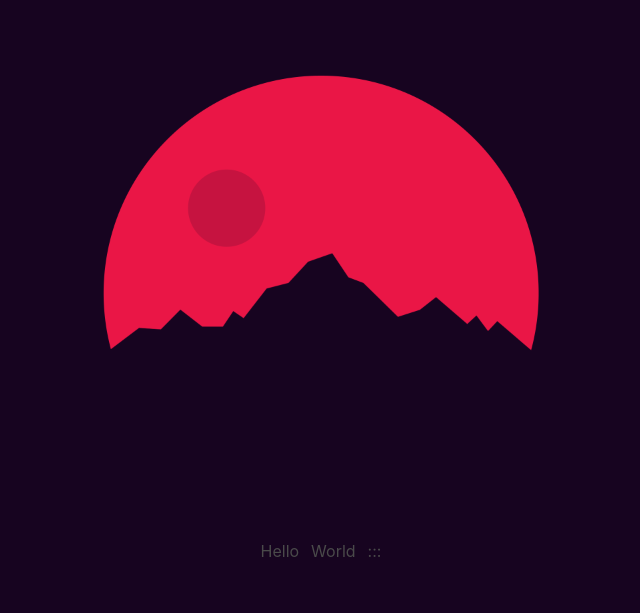
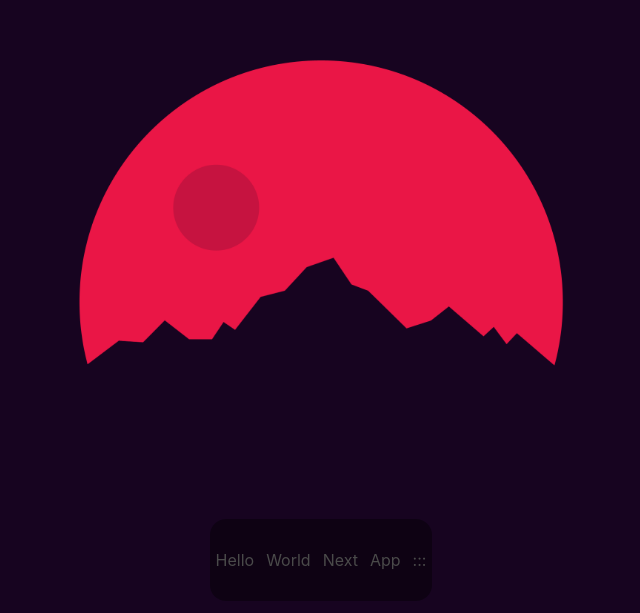
Before and after one commit to trytonlux/Startpage, a React (Vite) app: page / in a window 1280 px wide. Shown: the part 187-800 px from the top of the page, without its empty margins (319-959 px from the left). Built offline with nearby package versions, Linux system fonts and the light colour scheme.

Commit message:
Use grid to push dock to bottom. Adjust dock dimensions and style regarding colour and corner roundness.

```diff
--- a/src/App.scss
+++ b/src/App.scss
@@ -1,27 +1,42 @@
+html, body
+{
+    height: 100%;
+}
+
 html
 {
     background-image: url("/wallpaper.png");
     background-position: center;
-    background-size: contain;
-    height: 100vh;
+    background-size: cover;
 
     overflow: hidden;
 }
 
+#root
+{
+    min-height: 100%;
+
+    display: grid;
+    grid-template-rows: 1fr auto;
+}
+
 .dock
 {
+    grid-row-start: 2;
+    grid-row-end: 3;
+
     display: flex;
     justify-content: center;
     align-items: center;
 
-    position: fixed;
-    bottom: 0;
-    right: 50%;
+    height: 82px;
+    width: min-content;
+    margin: 0 auto;
 
-    width: 60%;
-    height: 124px;
+    margin-bottom: 12px;
 
-    margin-right: -30%;
+    background-color: rgba($color: #000000, $alpha: 0.4);
+    border-radius: 16px;
 
     span
     {
--- a/src/Dock.jsx
+++ b/src/Dock.jsx
@@ -8,6 +8,8 @@ class Dock extends React.Component
           <div className="dock">
               <span>Hello</span>
               <span>World</span>
+              <span>Next</span>
+              <span>App</span>
               <span>:::</span>
           </div>
         );
```
